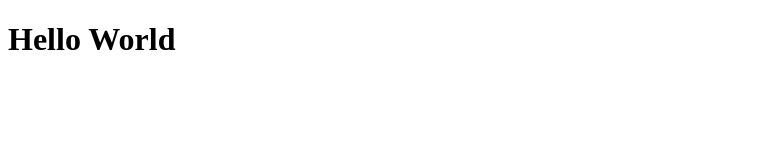
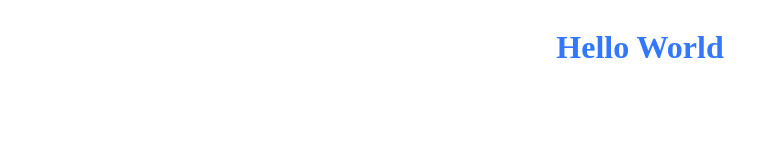
Before and after one commit to TheJoeCollins/react-starter-app, a React app: page / in a window 1280 px wide. Shown: the whole page, without its empty margins (0-779 px from the left). Built offline with nearby package versions, Linux system fonts and the light colour scheme.

Commit message:
React Starter Pack

```diff
--- a/src/index.js
+++ b/src/index.js
@@ -1,5 +1,6 @@
 import React from "react";
 import ReactDOM from "react-dom";
+import "./style.css";
 
 export default class App extends React.Component {
   constructor(props) {
@@ -9,8 +10,10 @@ export default class App extends React.Component {
 
   render() {
     return (
-      <div>
-        <h1> Hello World </h1>
+      <div className="flex-container">
+        <div className="flex-one">
+          <h1 className="hello"> Hello World </h1>
+        </div>
       </div>
     );
   }
--- a/src/style.css
+++ b/src/style.css
@@ -1,3 +1,15 @@
 .hello {
-  color: green;
+  color: #3377ff;
+  font-size: 80;
+  font: outline;
 }
+.flex-container {
+  display: flex;
+  justify-content: center;
+  flex-direction: column;
+}
+
+.flex-one {
+  flex: 1;
+  align-self: center;
+}
```
